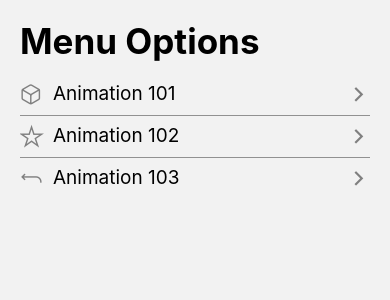
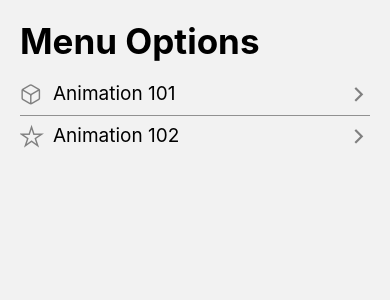
Before and after one commit to FranCarn/RNComponents, a React Native app: screen /Home in a window 390 px wide. Shown: the top 300 px of the page. Built offline with nearby package versions, Linux system fonts and the light colour scheme.

Commit message:
deleting unnecesary items

```diff
--- a/src/screens/HomeScreen.tsx
+++ b/src/screens/HomeScreen.tsx
@@ -9,17 +9,12 @@ const menuItems: MenuItem[] = [
   {
     name: 'Animation 101',
     icon: 'cube-outline',
-    components: 'Animation101Screen',
+    component: 'Animation101',
   },
   {
     name: 'Animation 102',
     icon: 'star-outline',
-    components: 'Animation102Screen',
-  },
-  {
-    name: 'Animation 103',
-    icon: 'return-up-back-outline',
-    components: 'Animation103Screen',
+    component: 'Animation102',
   },
 ];
 
```
